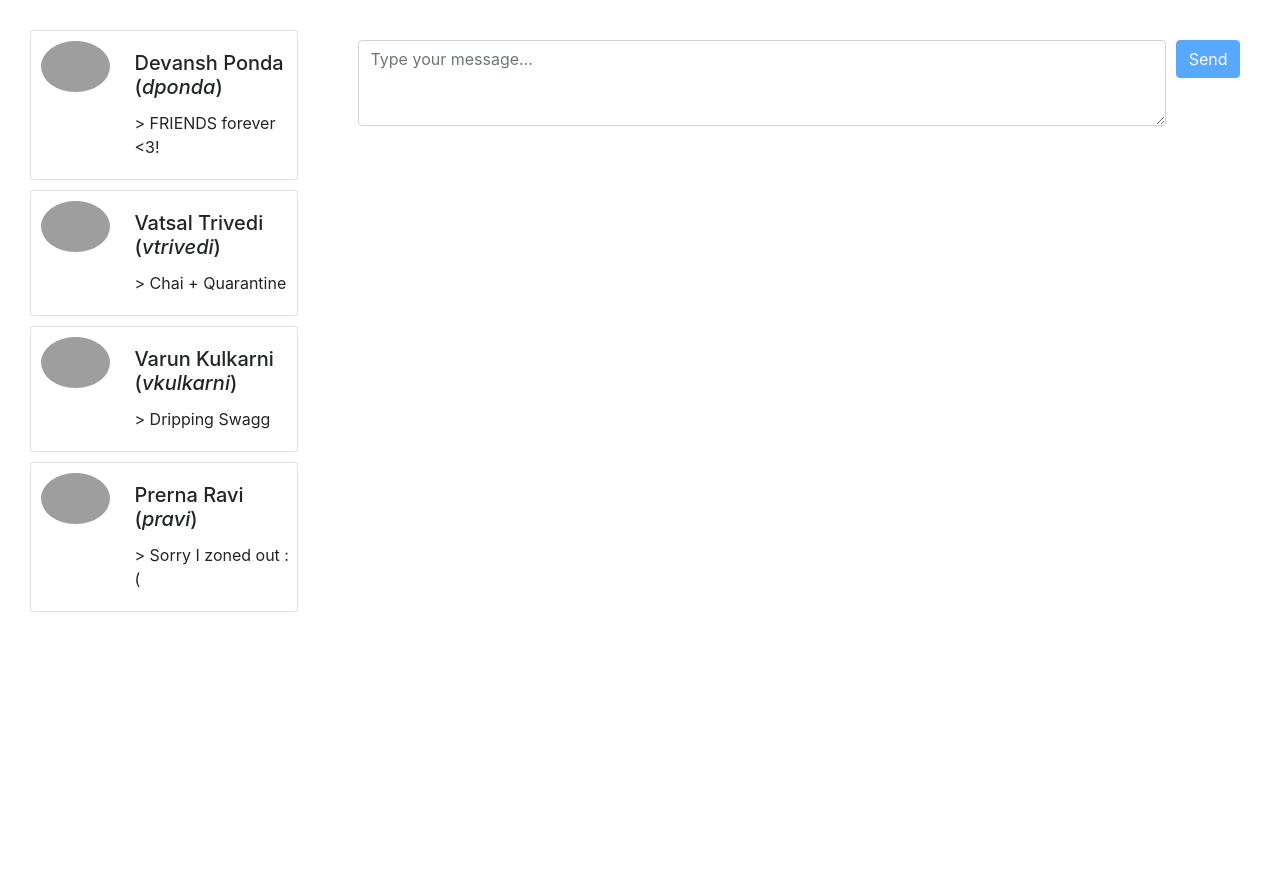
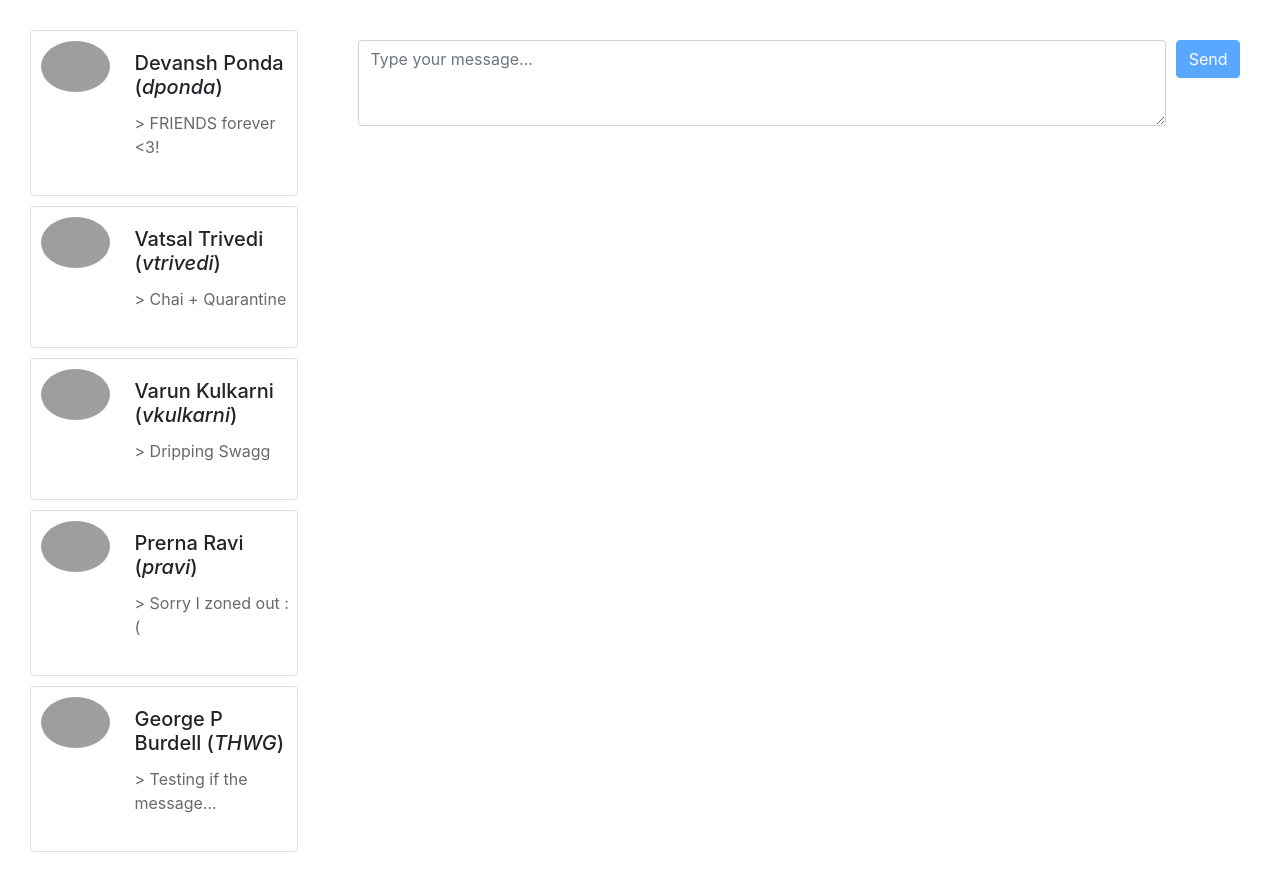
Before and after one commit to devansh2001/connect-me, a React (Create React App) app in the folder front-end/react/: page / in a window 1280 px wide. Before the commit the page ends 800 px from the top, so only its background shows below. Built offline with nearby package versions, Linux system fonts and the light colour scheme; grey boxes are pictures that could not be loaded.

Commit message:
Added functionality to cut last message if it is too long

```diff
--- a/front-end/react/src/components/chatting-window/left-pane/AllContacts.js
+++ b/front-end/react/src/components/chatting-window/left-pane/AllContacts.js
@@ -26,6 +26,11 @@ class AllContacts extends Component {
                     name: 'Prerna Ravi',
                     username: 'pravi',
                     lastMessage: 'Sorry I zoned out :('
+                },
+                {
+                    name: 'George P Burdell',
+                    username: 'THWG',
+                    lastMessage: 'Testing if the message is cut if its too long'
                 }
             ]
         }
--- a/front-end/react/src/components/chatting-window/left-pane/Contact.js
+++ b/front-end/react/src/components/chatting-window/left-pane/Contact.js
@@ -2,9 +2,18 @@ import React, {Component} from 'react';
 import {Card, Row, Col, Image} from 'react-bootstrap';
 
 class Contact extends Component {
+    maxAllowableChars = 22;
     constructor(props) {
         super(props);
     }
+
+    formatLastMessageString = (message) => {
+        if (message.length > this.maxAllowableChars) {
+            return message.substring(0, this.maxAllowableChars) + "..."
+        } else {
+            return message;
+        }
+    };
 
     render() {
         return (
@@ -22,7 +31,9 @@ class Contact extends Component {
                                 </Row>
                                 <Row>
                                     <Card.Text>
-                                        > {this.props.lastMessage}
+                                        <p className={'contact-last-message'}>
+                                            > {this.formatLastMessageString(this.props.lastMessage)}
+                                        </p>
                                     </Card.Text>
                                 </Row>
                             </Card.Body>
--- a/front-end/react/src/index.css
+++ b/front-end/react/src/index.css
@@ -27,3 +27,7 @@ code {
 .contact-image {
   margin: 10px;
 }
+
+.contact-last-message {
+  color: #696969;
+}
```
